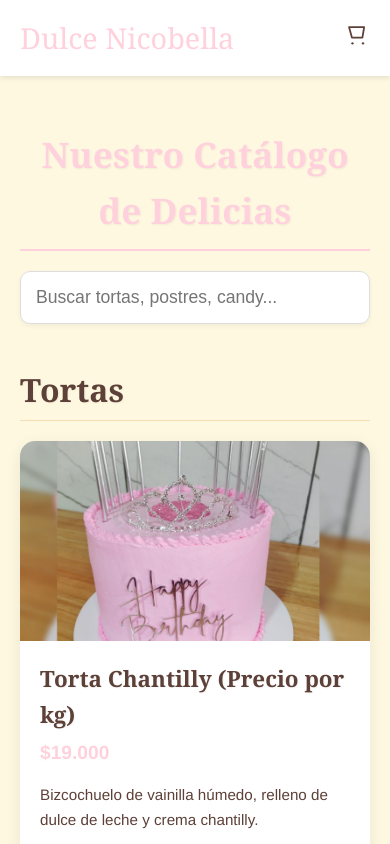
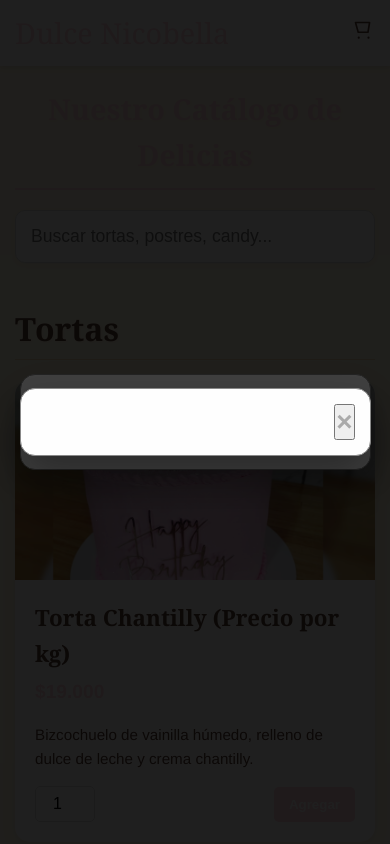
Before and after one commit to campopianoignacio/dulcenicobella, a plain HTML site: page index.html in a window 390 px wide. Shown: the top 844 px of the page. Drawn offline with Linux system fonts and the light colour scheme.

Commit message:
repodridoestoy

```diff
--- a/styles.css
+++ b/styles.css
@@ -27,13 +27,13 @@ body {
 .container {
     max-width: 1200px;
     margin: 0 auto;
-    padding: 20px;
+    padding: 0 20px 20px; /* Ajustado para no sumar padding al header */
 }
 
 h1, h2, h3 {
     font-family: var(--font-main);
     color: var(--text-color);
-    text-shadow: 1px 1px 2px rgba(0,0,0,0.05);
+    text-shadow: 1px 1px 2px rgba(0,0,0,0.03);
 }
 
 h1 {
@@ -46,7 +46,7 @@ h1 {
 /* --- Header --- */
 header {
     background: var(--white-color);
-    padding: 15px 0;
+    padding: 15px 20px;
     box-shadow: 0 2px 5px rgba(0,0,0,0.1);
     margin-bottom: 30px;
     position: sticky;
@@ -57,7 +57,6 @@ header {
 .header-container {
     max-width: 1200px;
     margin: 0 auto;
-    padding: 0 20px;
     display: flex;
     justify-content: space-between;
     align-items: center;
@@ -120,7 +119,7 @@ header .logo {
 
 /* --- Catálogo de Productos --- */
 #catalogo h1 {
-    font-size: 2.5rem;
+    font-size: clamp(2rem, 5vw, 2.5rem); /* Tamaño de fuente adaptable */
     margin-bottom: 20px;
     border-bottom: 2px solid var(--primary-color);
     padding-bottom: 10px;
@@ -547,6 +546,10 @@ footer p {
     height: 100%;
     overflow: auto;
     background-color: rgba(0,0,0,0.5);
+    /* Centrado vertical y horizontal */
+    display: flex;
+    align-items: center;
+    justify-content: center;
 }
 
 .modal-content {
@@ -559,6 +562,7 @@ footer p {
     border-radius: 15px;
     text-align: center;
     box-shadow: 0 5px 20px rgba(0,0,0,0.3);
+    margin: auto; /* Reemplaza el margin: 15% auto */
 }
 
 /* Modal improved styles */
@@ -569,7 +573,7 @@ footer p {
 
 .modal-content {
     max-width: 720px;
-    padding: 26px;
+    padding: 20px;
     box-shadow: 0 20px 40px rgba(0,0,0,0.18);
 }
 
@@ -631,12 +635,22 @@ footer p {
 
 /* --- Responsive --- */
 @media (max-width: 768px) {
-    h1, #catalogo h1, #formulario-pedido h2 {
-        font-size: 2.2rem;
+    .container {
+        padding: 0 15px 15px;
     }
-
+    header {
+        padding: 10px 15px;
+        margin-bottom: 20px;
+    }
+    h1 {
+        font-size: 2.5rem;
+    }
+    #catalogo h1, #formulario-pedido h2, .order-page-layout h2 {
+        font-size: 1.8rem;
+    }
     .product-grid-inner {
-        grid-template-columns: repeat(auto-fit, minmax(240px, 1fr));
+        grid-template-columns: repeat(auto-fit, minmax(250px, 1fr));
+        gap: 20px;
     }
 }
 
@@ -644,11 +658,19 @@ footer p {
     .product-grid-inner {
         grid-template-columns: 1fr;
     }
-     header .logo {
+    header .logo {
         font-size: 1.8rem;
     }
     .cart-icon {
-        font-size: 1.8rem;
+        width: 26px;
+        height: 26px;
+    }
+    .modal-content {
+        width: 90%;
+        padding: 15px;
+    }
+    .product-detail-info h1 {
+        font-size: 1.5rem;
     }
 }
 
@@ -656,7 +678,7 @@ footer p {
 .product-detail-grid {
     display: grid;
     grid-template-columns: 1fr 1fr;
-    gap: 30px;
+    gap: 40px;
     align-items: start;
     margin-top: 30px;
 }
@@ -666,7 +688,7 @@ footer p {
     object-fit: cover;
 }
 .product-detail-info h1 {
-    font-size: 2rem;
+    font-size: 2.2rem;
     margin-bottom: 10px;
 }
 .product-price-detail {
@@ -692,12 +714,15 @@ footer p {
 @media (max-width: 768px) {
     .product-detail-grid {
         grid-template-columns: 1fr;
+        gap: 25px;
     }
     .order-page-layout {
         grid-template-columns: 1fr; /* Apila las columnas en móvil */
         gap: 30px;
     }
-
+    .order-summary-column, .order-form-column {
+        padding: 20px;
+    }
 }
 
 /* Transiciones de página (fade in/out suave) */
@@ -722,7 +747,7 @@ html, body {
 .order-page-layout {
     display: grid;
     grid-template-columns: 1fr 1.25fr; /* Columna de resumen más pequeña */
-    gap: 50px;
+    gap: 40px;
     align-items: flex-start;
 }
 
@@ -900,9 +925,9 @@ html, body {
     background-color: rgba(255, 255, 255, 0.7);
     border: none;
     border-radius: 50%;
-    width: 40px;
-    height: 40px;
-    font-size: 24px;
+    width: 44px; /* Más grande para ser más fácil de tocar */
+    height: 44px;
+    font-size: 28px;
     font-weight: bold;
     color: #333;
     cursor: pointer;
```
